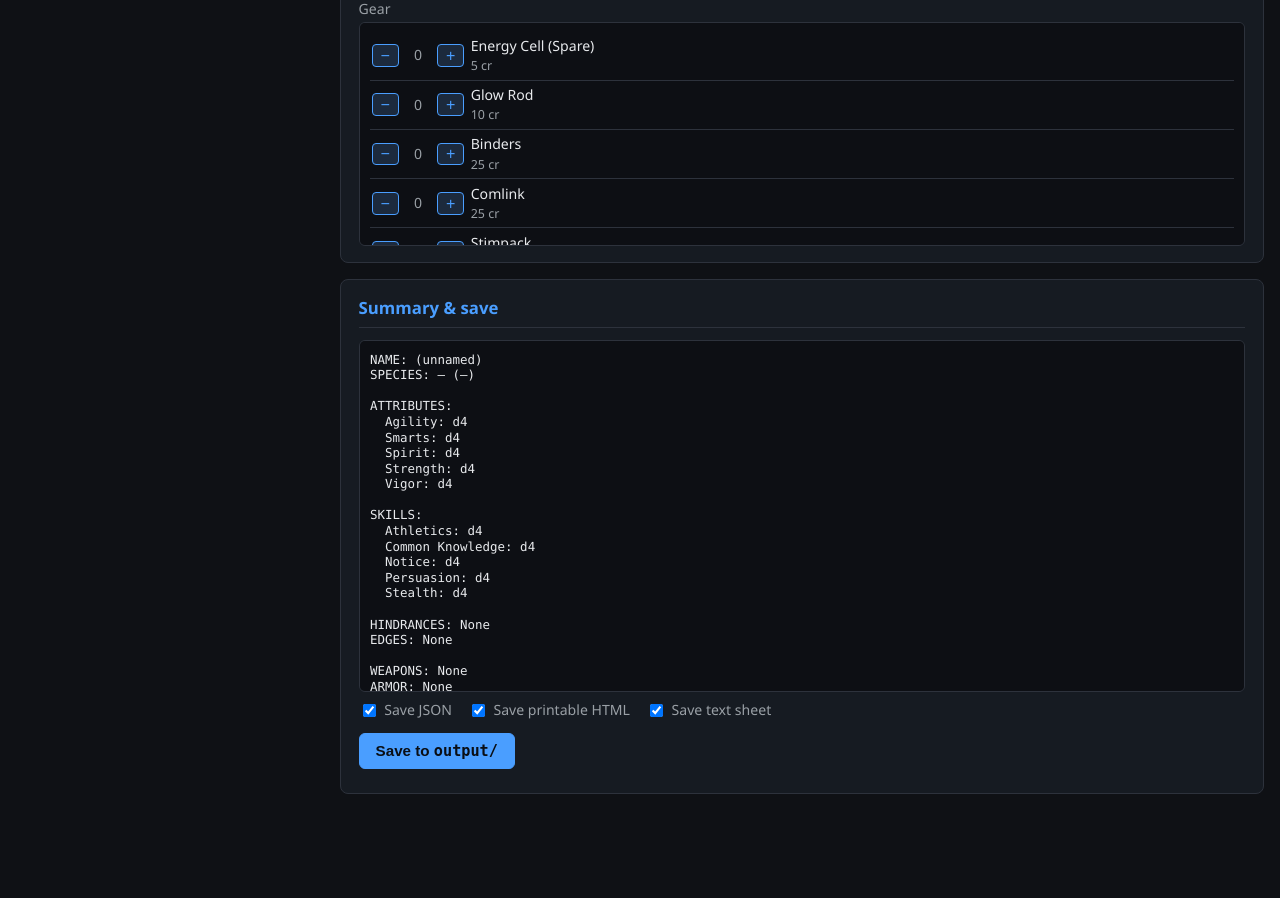
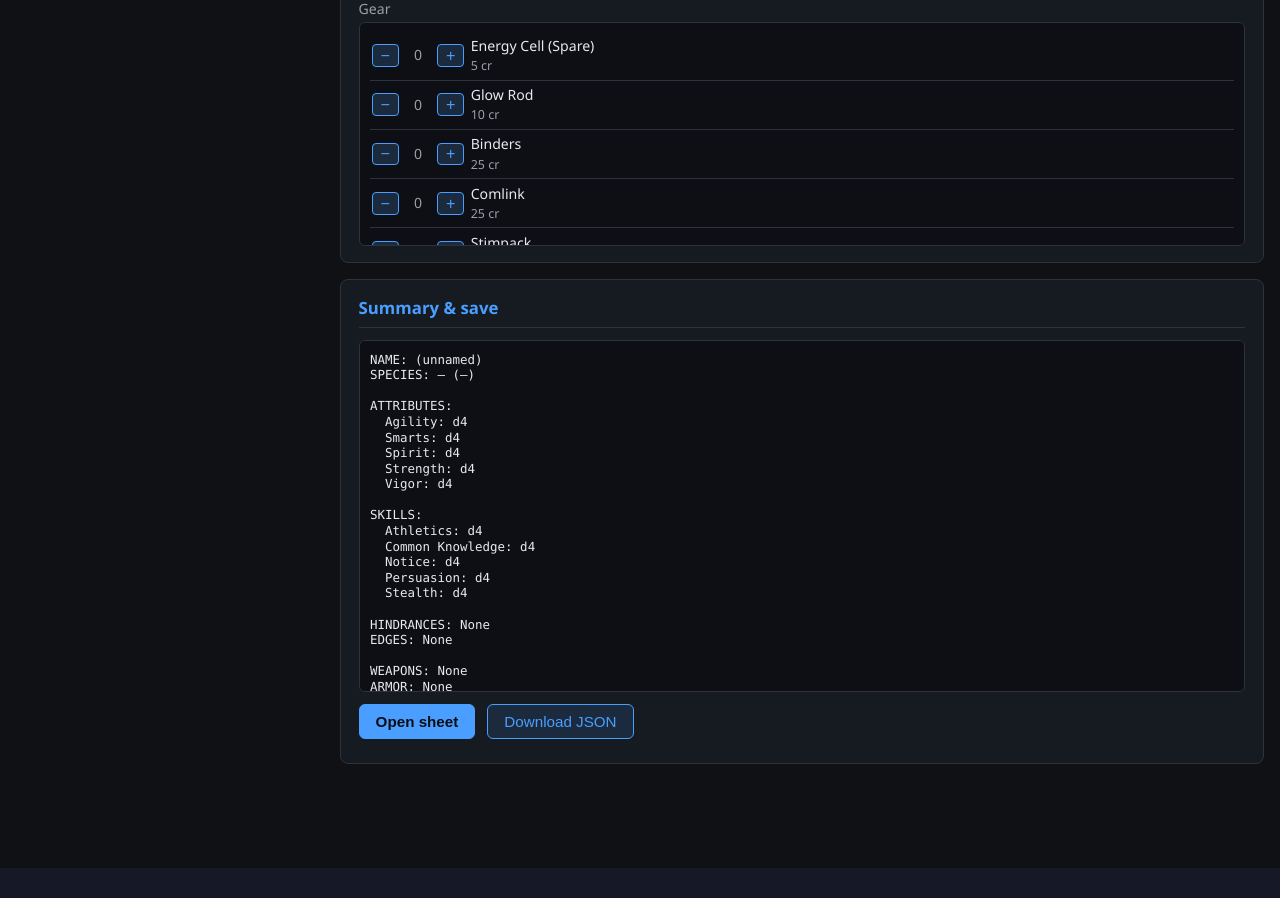
Before and after one commit to AzonDvin/charbuilder_web, a FastAPI app: page / in a window 1280 px wide. Shown: the part 3162-4060 px from the top of the page. After the commit the page ends 4030 px from the top, so only its background shows below. Run offline with FastAPI, Linux system fonts and the light colour scheme; some libraries are stand-ins or nearby versions.

```diff
--- a/static/builder.js
+++ b/static/builder.js
@@ -632,34 +632,11 @@
     previewTimer = setTimeout(runPreview, 380);
   }
 
-  function setSaveStatusLinks(items) {
-    const el = $("status");
-    el.replaceChildren();
-    if (!items || !items.length) return;
-    el.appendChild(document.createTextNode("Saved: "));
-    items.forEach((item, i) => {
-      if (i > 0) el.appendChild(document.createTextNode("; "));
-      const a = document.createElement("a");
-      a.href = item.href || "#";
-      a.textContent = item.path || item.filename || "file";
-      a.target = "_blank";
-      a.rel = "noopener noreferrer";
-      el.appendChild(a);
-    });
-  }
-
-  async function saveFiles() {
-    $("status").replaceChildren();
-    try {
+  async function fetchSheet() {
     const res = await fetch("/api/save", {
       method: "POST",
       headers: { "Content-Type": "application/json" },
-        body: JSON.stringify({
-          character: collectPayload(),
-          save_json: $("save-json").checked,
-          save_html: $("save-html").checked,
-          save_txt: $("save-txt").checked,
-        }),
+      body: JSON.stringify({ character: collectPayload() }),
     });
     const data = await res.json();
     if (!res.ok) {
@@ -671,19 +648,37 @@
             ? d
             : JSON.stringify(d || data);
       updateLiveValidation([msg], false);
-        $("status").textContent = "Save failed.";
-        return;
+      $("status").textContent = "Validation failed — fix errors before exporting.";
+      return null;
     }
     updateLiveValidation([], true);
-      if (Array.isArray(data.saved_items) && data.saved_items.length) {
-        setSaveStatusLinks(data.saved_items);
-      } else {
-        $("status").textContent = "Saved: " + (data.saved || []).join("; ");
+    return data;
   }
-    } catch (e) {
-      updateLiveValidation([String(e)], false);
-      $("status").textContent = "Save failed.";
+
+  async function openSheet() {
+    $("status").textContent = "";
+    const data = await fetchSheet();
+    if (!data) return;
+    const blob = new Blob([data.sheet_html], { type: "text/html" });
+    const url = URL.createObjectURL(blob);
+    window.open(url, "_blank");
+    setTimeout(() => URL.revokeObjectURL(url), 60000);
+    $("status").textContent = "Sheet opened in new tab.";
   }
+
+  async function downloadJSON() {
+    $("status").textContent = "";
+    const data = await fetchSheet();
+    if (!data) return;
+    const blob = new Blob([JSON.stringify(data.character, null, 2)], { type: "application/json" });
+    const url = URL.createObjectURL(blob);
+    const a = document.createElement("a");
+    const name = (data.character.name || "character").replace(/[\\/:*?"<>|]/g, "_");
+    a.href = url;
+    a.download = `${name}.json`;
+    a.click();
+    setTimeout(() => URL.revokeObjectURL(url), 5000);
+    $("status").textContent = "JSON downloaded.";
   }
 
   /**
@@ -782,7 +777,8 @@
     buildWeaponsGear();
 
     $("btn-suggest-skills").addEventListener("click", () => applyCareerSkills(false));
-    $("btn-save").addEventListener("click", saveFiles);
+    $("btn-open-sheet").addEventListener("click", openSheet);
+    $("btn-download-json").addEventListener("click", downloadJSON);
 
     await runPreview();
   }
--- a/templates/builder.html
+++ b/templates/builder.html
@@ -263,11 +263,7 @@
     button:hover { background: #24344d; }
     button.primary { background: var(--accent); color: #0a0e14; border-color: var(--accent); font-weight: 600; }
     button.primary:hover { filter: brightness(1.08); }
-    .checkbox-row { display: flex; flex-wrap: wrap; gap: 1rem; margin: 0.5rem 0; font-size: 0.9rem; color: var(--muted); }
-    .checkbox-row label { display: inline-flex; align-items: center; gap: 0.35rem; margin: 0; cursor: pointer; color: var(--muted); }
-    #status { font-size: 0.88rem; color: var(--muted); margin-top: 0.5rem; line-height: 1.5; }
-    #status a { color: var(--accent); text-decoration: underline; word-break: break-all; }
-    #status a:hover { filter: brightness(1.1); }
+    #status { font-size: 0.88rem; color: var(--muted); margin-top: 0.5rem; }
     .qty-row {
       display: flex;
       align-items: center;
@@ -378,13 +374,9 @@
     <section id="sec-summary">
       <h2>Summary &amp; save</h2>
       <pre id="sheet"></pre>
-      <div class="checkbox-row">
-        <label><input type="checkbox" id="save-json" checked> Save JSON</label>
-        <label><input type="checkbox" id="save-html" checked> Save printable HTML</label>
-        <label><input type="checkbox" id="save-txt" checked> Save text sheet</label>
-      </div>
       <div class="actions">
-        <button type="button" class="primary" id="btn-save">Save to <code>output/</code></button>
+        <button type="button" class="primary" id="btn-open-sheet">Open sheet</button>
+        <button type="button" id="btn-download-json">Download JSON</button>
       </div>
       <div id="status" class="save-status"></div>
     </section>
--- a/web_api.py
+++ b/web_api.py
@@ -8,10 +8,9 @@ from __future__ import annotations
 import json
 import re
 from pathlib import Path
-from urllib.parse import quote, unquote
 
 from fastapi import FastAPI, HTTPException
-from fastapi.responses import FileResponse, HTMLResponse, JSONResponse
+from fastapi.responses import HTMLResponse, JSONResponse
 from fastapi.staticfiles import StaticFiles
 from pydantic import BaseModel
 
@@ -247,9 +246,6 @@ class SuggestSkillsRequest(BaseModel):
 
 class SaveRequest(BaseModel):
     character: dict
-    save_json: bool = True
-    save_html: bool = True
-    save_txt: bool = True
 
 
 def create_app() -> FastAPI:
@@ -382,50 +378,11 @@ def create_app() -> FastAPI:
                 detail={"message": "Fix validation errors before saving.", "errors": errors},
             )
         data = char.to_dict()
-        base = _safe_filename_base(char.name)
-        written: list[str] = []
-
-        if req.save_json:
-            p = OUTPUT_DIR / f"{base}.json"
-            p.write_text(json.dumps(data, indent=2), encoding="utf-8")
-            written.append(str(p))
-
-        if req.save_html:
-            p = OUTPUT_DIR / f"{base}.html"
-            p.write_text(character_sheet_html(data), encoding="utf-8")
-            written.append(str(p))
-
-        if req.save_txt:
-            p = OUTPUT_DIR / f"{base}-sheet.txt"
-            p.write_text(character_sheet_text(data), encoding="utf-8")
-            written.append(str(p))
-
-        if not written:
-            raise HTTPException(status_code=400, detail="No export formats selected.")
-
-        saved_items = [
-            {
-                "path": p,
-                "filename": Path(p).name,
-                "href": f"/api/download/{quote(Path(p).name)}",
-            }
-            for p in written
-        ]
-        return JSONResponse({"saved": written, "saved_items": saved_items, "character": data})
-
-    @app.get("/api/download/{filename}")
-    async def download(filename: str) -> FileResponse:
-        """Serve a file from output/ by basename (URL-encoded names allowed, e.g. spaces)."""
-        name = Path(unquote(filename)).name
-        if not name:
-            raise HTTPException(status_code=400, detail="Invalid filename")
-        path = (OUTPUT_DIR / name).resolve()
-        out = OUTPUT_DIR.resolve()
-        if path.parent != out:
-            raise HTTPException(status_code=400, detail="Invalid path")
-        if not path.is_file():
-            raise HTTPException(status_code=404, detail="Not found")
-        return FileResponse(path)
+        return JSONResponse({
+            "character": data,
+            "sheet_html": character_sheet_html(data),
+            "sheet_text": character_sheet_text(data),
+        })
 
     return app
 
```
Lines whose indentation alone changed are shown as unchanged.
